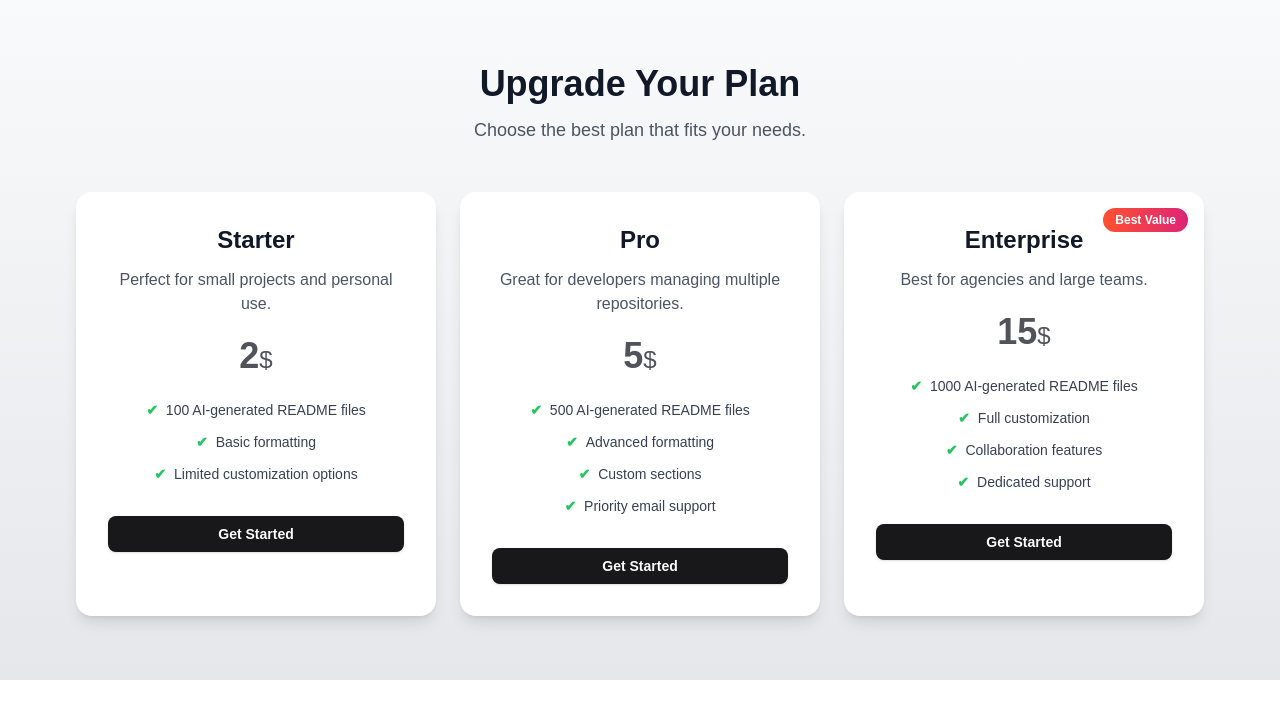
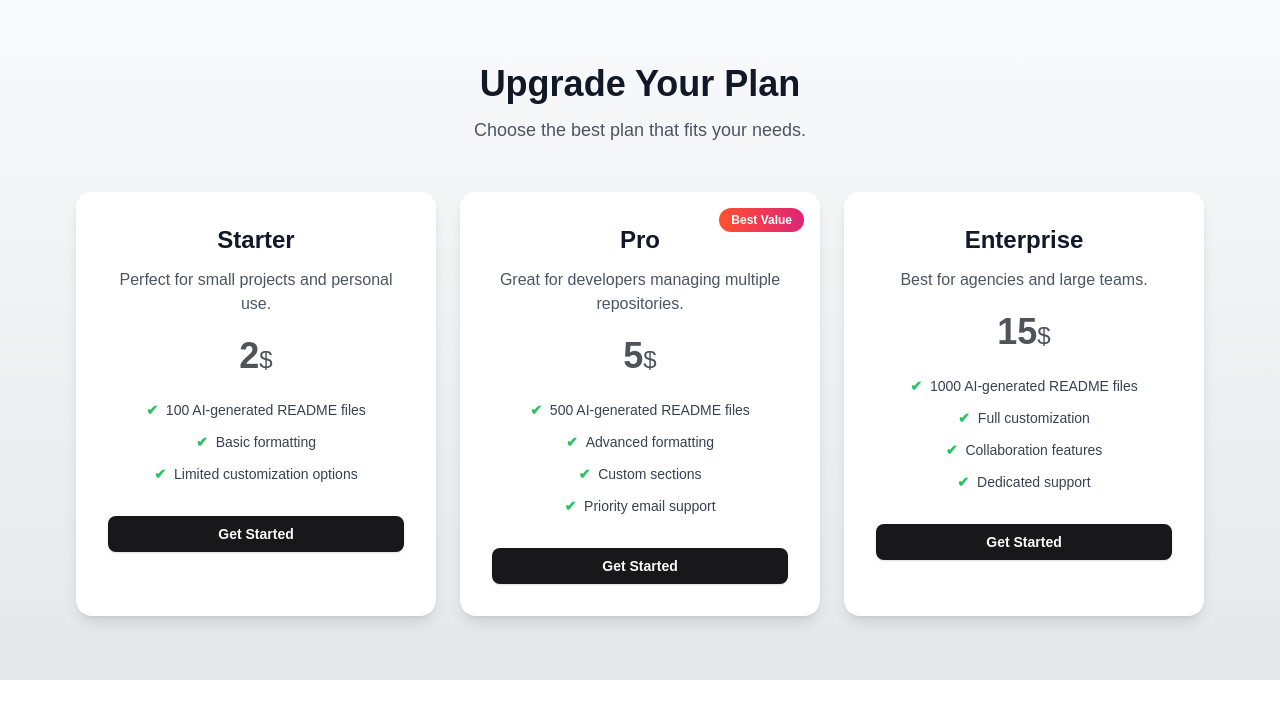
Before and after one commit to hridoysaha969/git-write, a Next.js app: page /pricing in a window 1280 px wide. Shown: the top 718 px of the page. Built offline with nearby package versions, Linux system fonts and the light colour scheme.

Commit message:
style fix

```diff
--- a/src/app/(root)/pricing/page.jsx
+++ b/src/app/(root)/pricing/page.jsx
@@ -45,7 +45,7 @@ export default function PricingSection() {
             <Button className="mt-8 w-full py-3 font-semibold rounded-lg transition-colors">
               Get Started
             </Button>
-            {plan.title === "Enterprise" && (
+            {plan.title === "Pro" && (
               <span className="absolute top-4 right-4 bg-gradient-to-r from-[#FF512F] to-[#DD2476] text-white text-xs font-semibold px-3 py-1 rounded-full">
                 Best Value
               </span>
```
